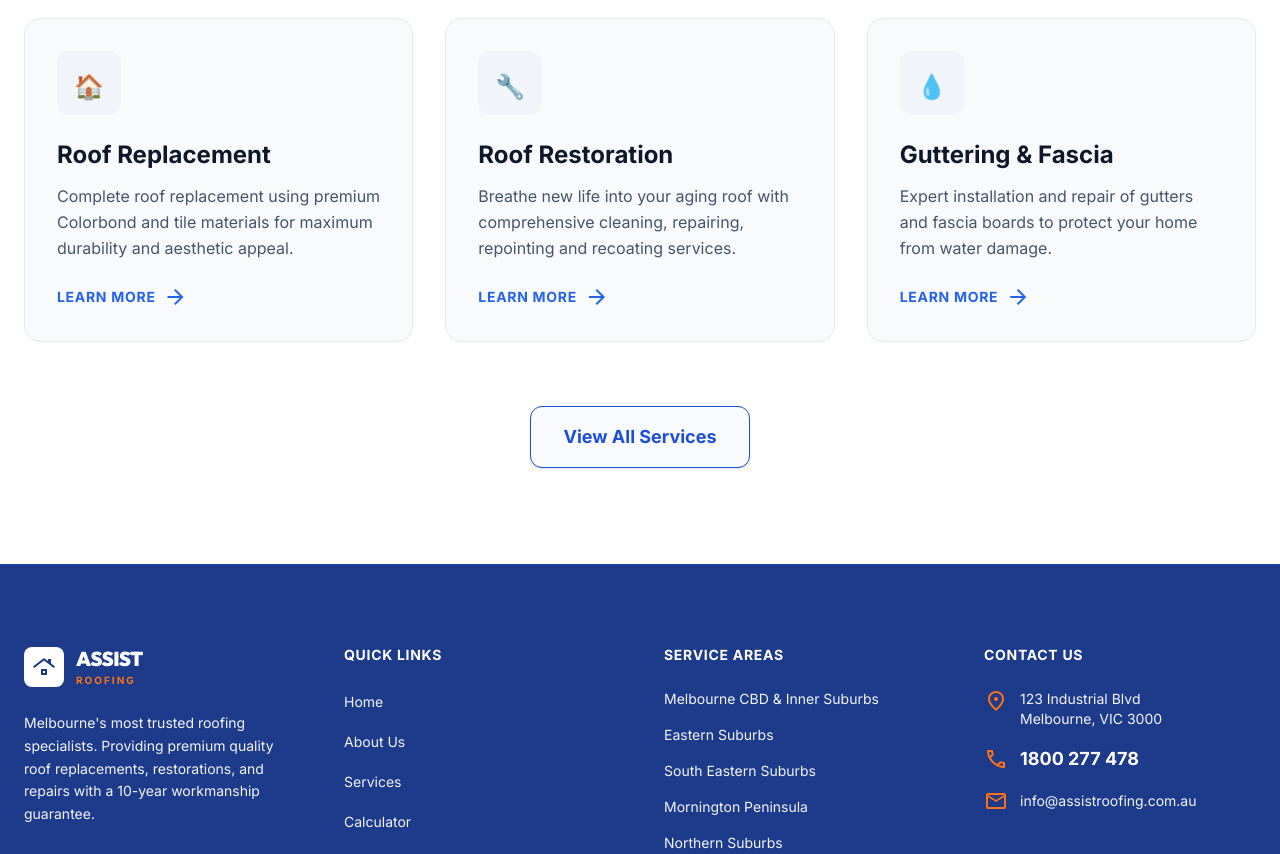
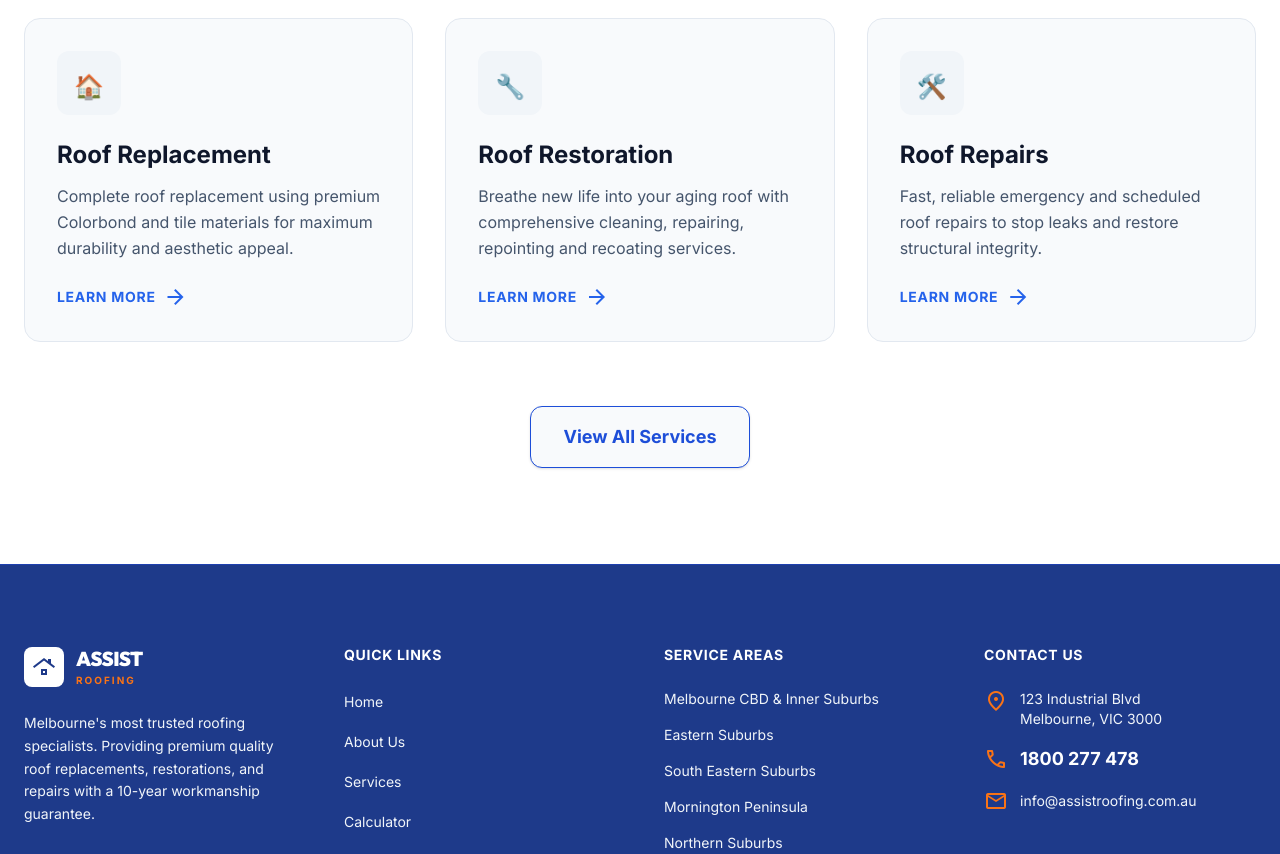
Before and after one commit to Tester10-lab/Assist-Project, a React (Vite) app: page / in a window 1280 px wide. Shown: the part 1300-2154 px from the top of the page. Built offline with nearby package versions, Linux system fonts and the light colour scheme.

Commit message:
Remove Guttering & Fascia from website

```diff
--- a/src/website/data.ts
+++ b/src/website/data.ts
@@ -23,12 +23,7 @@ export const SERVICES: ServiceItem[] = [
     description: 'Breathe new life into your aging roof with comprehensive cleaning, repairing, repointing and recoating services.',
     features: ['High-pressure cleaning', 'Re-pointing & bedding', 'Flexible coating system', 'Colour consultation'],
   },
-  {
-    icon: '💧',
-    title: 'Guttering & Fascia',
-    description: 'Expert installation and repair of gutters and fascia boards to protect your home from water damage.',
-    features: ['Colorbond gutters', 'Leaf guard systems', 'Downpipe extensions', 'Custom profiles'],
-  },
+
   {
     icon: '🛠️',
     title: 'Roof Repairs',
@@ -133,14 +128,7 @@ export const GALLERY_PROJECTS: GalleryProject[] = [
     description: 'Marine-grade Colorbond Ultra installation for coastal property with high-salinity corrosion protection.',
     imageUrl: 'https://images.unsplash.com/photo-1600596542815-ffad4c1539a9?w=800&auto=format&fit=crop',
   },
-  {
-    id: 'proj-6',
-    title: 'Guttering & Leaf Guard',
-    category: 'Guttering & Fascia',
-    location: 'Camberwell, VIC',
-    description: 'Full Colorbond gutter replacement with premium leaf guard system and custom downpipe routing.',
-    imageUrl: 'https://images.unsplash.com/photo-1600607687939-ce8a6c25118c?w=800&auto=format&fit=crop',
-  },
+
 ];
 
 export const TEAM_MEMBERS: TeamMember[] = [
--- a/src/website/pages/Calculator.tsx
+++ b/src/website/pages/Calculator.tsx
@@ -4,7 +4,7 @@ export const Calculator: React.FC = () => {
   const [area, setArea] = useState(150);
   const [pitch, setPitch] = useState(25);
   const [material, setMaterial] = useState('colorbond');
-  const [extras, setExtras] = useState({ skylight: false, insulation: true, guttering: false });
+  const [extras, setExtras] = useState({ skylight: false, insulation: true });
 
   // Complex pricing logic estimation
   const baseRates: Record<string, number> = {
@@ -24,7 +24,6 @@ export const Calculator: React.FC = () => {
     // Extras
     if (extras.skylight) total += 1200;
     if (extras.insulation) total += (area * 15);
-    if (extras.guttering) total += (Math.sqrt(area) * 4 * 45); // rough perimeter calc
 
     return Math.round(total);
   };
@@ -125,18 +124,6 @@ export const Calculator: React.FC = () => {
                 <label className="flex items-center gap-4 p-4 rounded-xl border border-slate-200 cursor-pointer hover:bg-slate-50 transition-colors">
                   <input
                     type="checkbox"
-                    checked={extras.guttering}
-                    onChange={e => setExtras({...extras, guttering: e.target.checked})}
-                    className="w-6 h-6 rounded border-slate-300 text-brand-600 focus:ring-brand-500"
-                  />
-                  <div>
-                    <div className="font-bold text-slate-900">Replace Guttering & Fascia</div>
-                    <div className="text-sm text-slate-500">Full perimeter replacement</div>
-                  </div>
-                </label>
-                <label className="flex items-center gap-4 p-4 rounded-xl border border-slate-200 cursor-pointer hover:bg-slate-50 transition-colors">
-                  <input
-                    type="checkbox"
                     checked={extras.skylight}
                     onChange={e => setExtras({...extras, skylight: e.target.checked})}
                     className="w-6 h-6 rounded border-slate-300 text-brand-600 focus:ring-brand-500"
--- a/src/website/pages/Contact.tsx
+++ b/src/website/pages/Contact.tsx
@@ -58,7 +58,6 @@ export const Contact: React.FC = () => {
                   <option value="replacement">Roof Replacement</option>
                   <option value="restoration">Roof Restoration</option>
                   <option value="repair">Roof Repair</option>
-                  <option value="guttering">Guttering & Fascia</option>
                   <option value="inspection">Free Inspection</option>
                 </select>
               </div>
```
